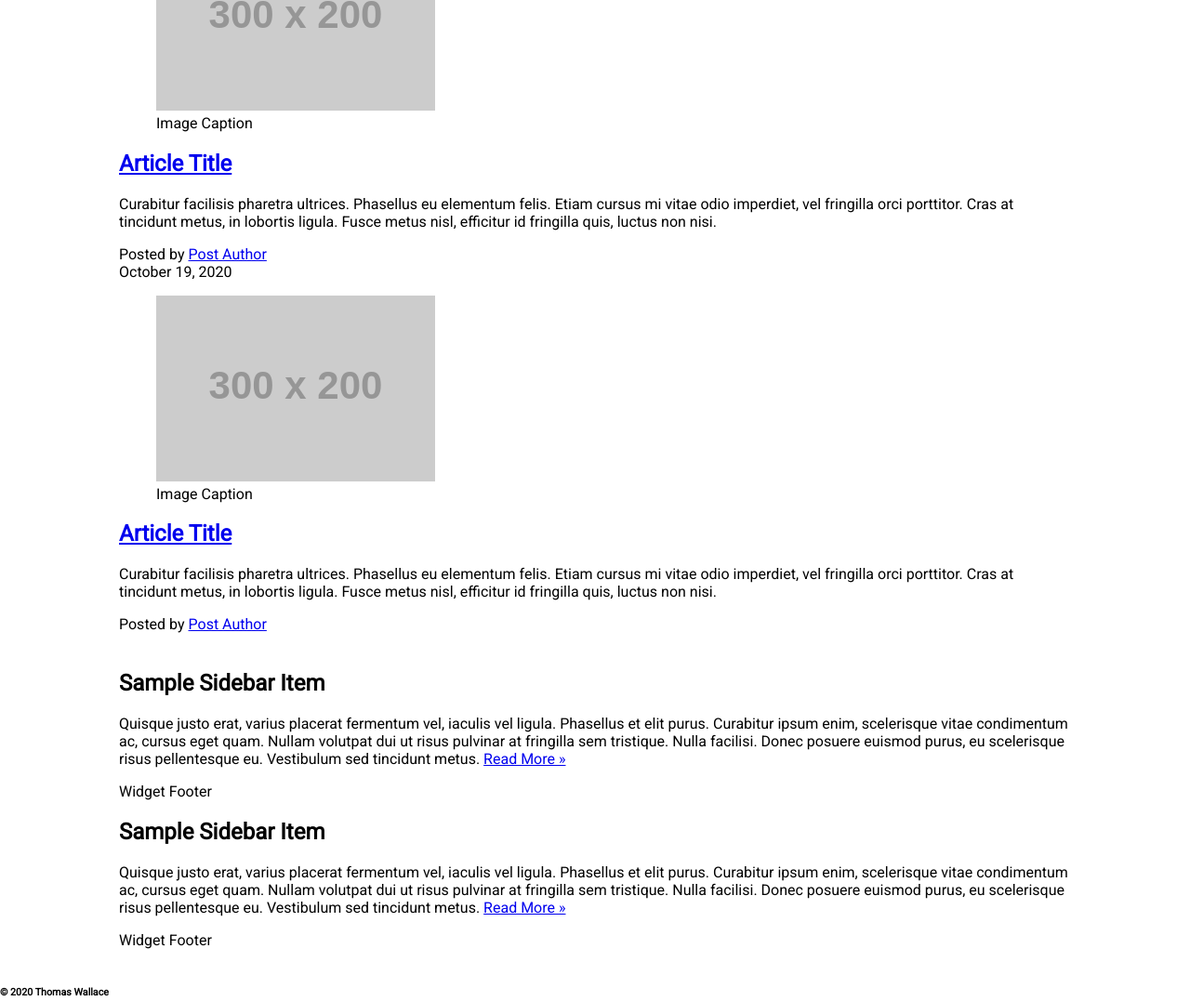
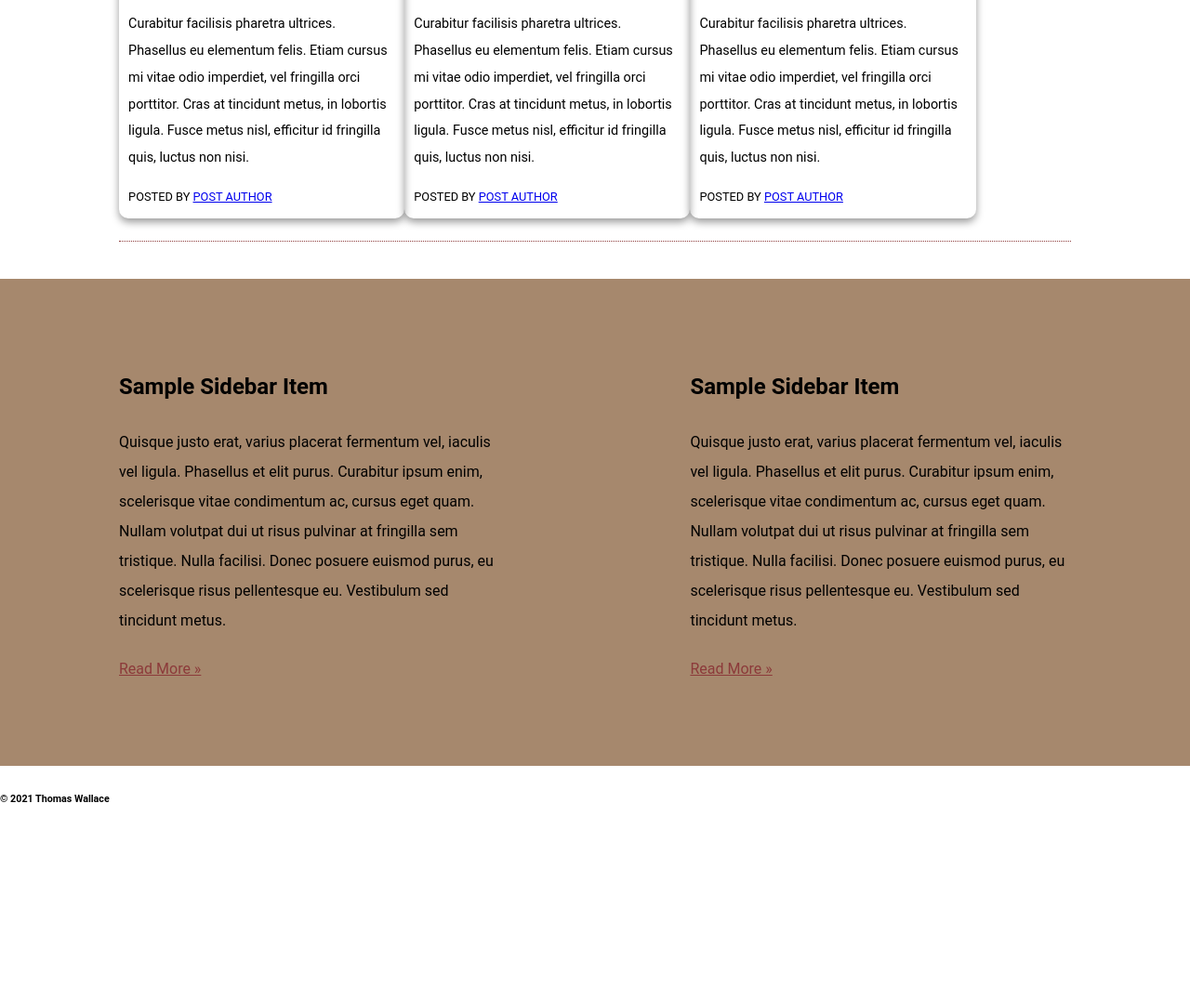
Before and after one commit to BryceEbsen/ifsc-1310, a plain HTML site: page css-demo/index.html in a window 1280 px wide. Shown: the part 1056-2133 px from the top of the page at 93% size. After the commit the page ends 1951 px from the top, so only its background shows below. Drawn offline with Linux system fonts and the light colour scheme; placeholder pictures from the web are drawn by us.

Commit message:
Next update

```diff
--- a/css-demo/assets/css/style.css
+++ b/css-demo/assets/css/style.css
@@ -13,6 +13,11 @@ html {
   box-sizing: inherit;
 }
 
+/* ---------------Responsive Images----------------- */
+img{
+  max-width: 100%;
+  height: auto;
+}
 
 
 /* ---------------Global Styles----------------- */
@@ -20,6 +25,7 @@ html {
 body{
     margin: 0;
     font-family: 'Roboto', sans-serif;
+    line-height: 2;
 }
 
 
@@ -113,6 +119,105 @@ header.primary nav a:hover, a:active{
   padding-bottom: 1.5rem;
 }
 
+#intro h2{
+  color: #A6886D;
+  text-shadow: 1px 1px #000;
+}
+
+/*              declared line-height in the body section jus an example that I could do it this way to.
+#intro p{
+  line-height: 2;
+}*/
+
+#content{
+  display: flex;
+  flex-flow: row space-between;
+  border-bottom:1px dotted #8C3A3A;
+  padding-bottom: 1.5rem;
+}
+
+#content article.post{
+  width:30%;
+  box-shadow:0 4px 8px rgba(0,0,0,.4);
+  padding: .7em;
+  border-radius: 10px;
+  font-size: .9rem;
+}
+
+#content article.post:hover{
+   box-shadow:0 8px 16px rgba(0,0,0,.4);
+   transition:.5s;
+
+}
+
+#content .post figure{
+  margin:0;
+}
+
+#content article time, #article figcaption, #content article footer{
+  font-size: .8rem;
+  text-transform: uppercase;
+  text-color: #c0c0c0;
+}
+
+#content article img{
+  border-radius: 4px;
+}
+
+#content article a:link, #content article a:visited{
+  text-color: #8C3A3A;
+}
+
+#content article a:hover, #content article a:active{
+  text-decoration: none;
+}
+
+aside[role="complementary"]{
+ background-color: #A6886D;
+ padding: 2rem;
+}
+
+aside .container{
+  display: flex;
+  flex-direction: row;
+  justify-content: space-between;
+}
+
+aside article.widget{
+  width: 40%;
+}
+
+aside a:link, aside a:visited{
+  color: #8C3A3A;
+  display: block;
+  margin-top: 20px;
+}
+
+aside footer{
+  display: none;
+}
+
+
+
+
+
+
+
+
+
+
+
+
+
+
+
+
+
+
+
+
+
+
 
 
 
--- a/css-demo/index.html
+++ b/css-demo/index.html
@@ -6,9 +6,9 @@
   <meta charset="UTF-8" />
   <meta name="description" content="Keyword rich narrative on site purpose" />
   <meta name="author" content="Thomas Wallace" />
-  <link rel="stylesheet" href="assets/css/style.css" type="text/css" />
   <link rel="preconnect" href="https://fonts.gstatic.com">
-  <link href="https://fonts.googleapis.com/css2?family=Roboto&display=swap" rel="stylesheet">
+  <link href="https://fonts.googleapis.com/css2?family=Lato&display=swap" rel="stylesheet">
+  <link href="assets/css/style.css" rel="stylesheet" />
 </head>
 
 <body>
@@ -35,7 +35,7 @@
   <section id="content" class="container">
     <article class="post">
       <header>
-        <time class="post-date" datetime="2020-10-19">October 19, 2020</time>
+        <time class="post-date" datetime="2020-03-01">March 1, 2021</time>
         <figure>
           <img src="http://placehold.it/300x200?text=Placeholder+Image" alt="Placeholder" />
           <figcaption>Image Caption</figcaption>
@@ -46,9 +46,10 @@
         </p>
       <footer class="post-meta"> Posted by <a href="#">Post Author</a></footer>
     </article>
+
     <article class="post">
       <header>
-        <time class="post-date" datetime="2020-10-19">October 19, 2020</time>
+        <time class="post-date" datetime="2020-03-01">March 1, 2021</time>
         <figure>
           <img src="http://placehold.it/300x200?text=Placeholder+Image" alt="Placeholder" />
           <figcaption>Image Caption</figcaption>
@@ -59,9 +60,11 @@
         </p>
       <footer class="post-meta"> Posted by <a href="#">Post Author</a></footer>
     </article>
+
     <article class="post">
+
       <header>
-       <time class="post-date" datetime="2020-10-19">October 19, 2020</time>
+       <time class="post-date" datetime="2020-03-01">March 1, 2021</time>
         <figure>
           <img src="http://placehold.it/300x200?text=Placeholder+Image" alt="Placeholder" />
           <figcaption>Image Caption</figcaption>
@@ -71,7 +74,9 @@
       <p>Curabitur facilisis pharetra ultrices. Phasellus eu elementum felis. Etiam cursus mi vitae odio imperdiet, vel fringilla orci porttitor. Cras at tincidunt metus, in lobortis ligula. Fusce metus nisl, efficitur id fringilla quis, luctus non nisi.</p>
       <footer class="post-meta"> Posted by <a href="#">Post Author</a></footer>
     </article>
+
   </section>
+
   <aside role="complementary">
     <div class="container">
       <article class="widget">
@@ -96,7 +101,7 @@
   <!--#content -->
 
   <footer id="colophon" role="contentinfo">
-    <h6>&copy; 2020 Thomas Wallace</h6>
+    <h6>&copy; 2021 Thomas Wallace</h6>
   </footer>
 </body>
 
```
